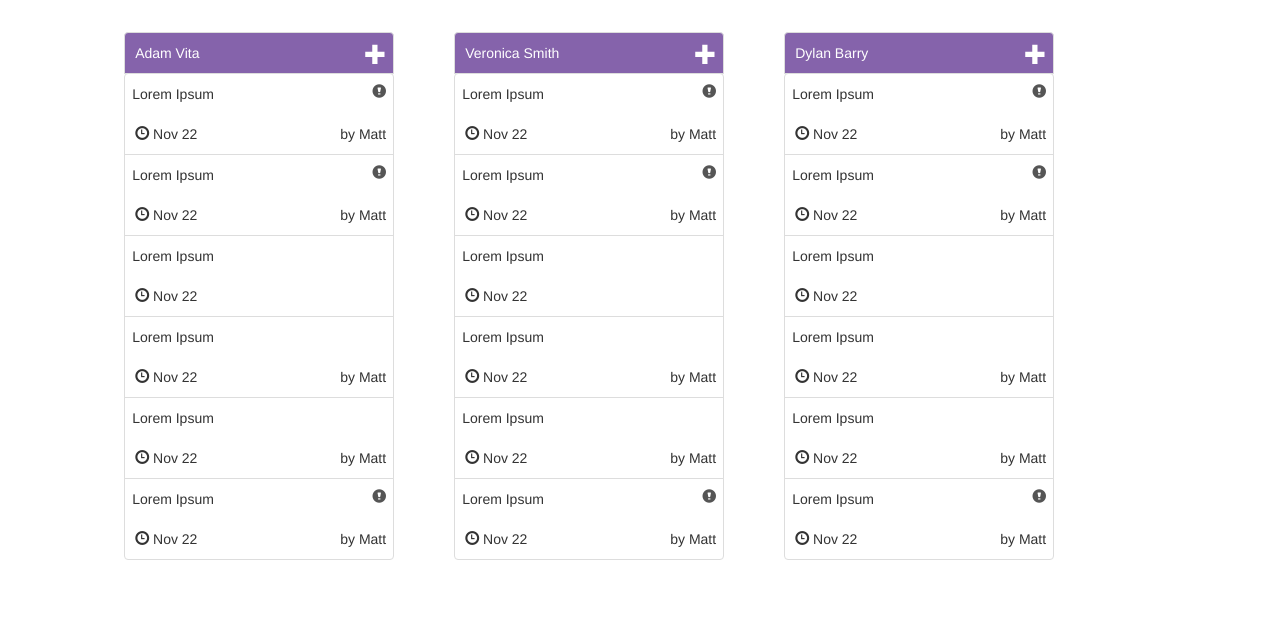
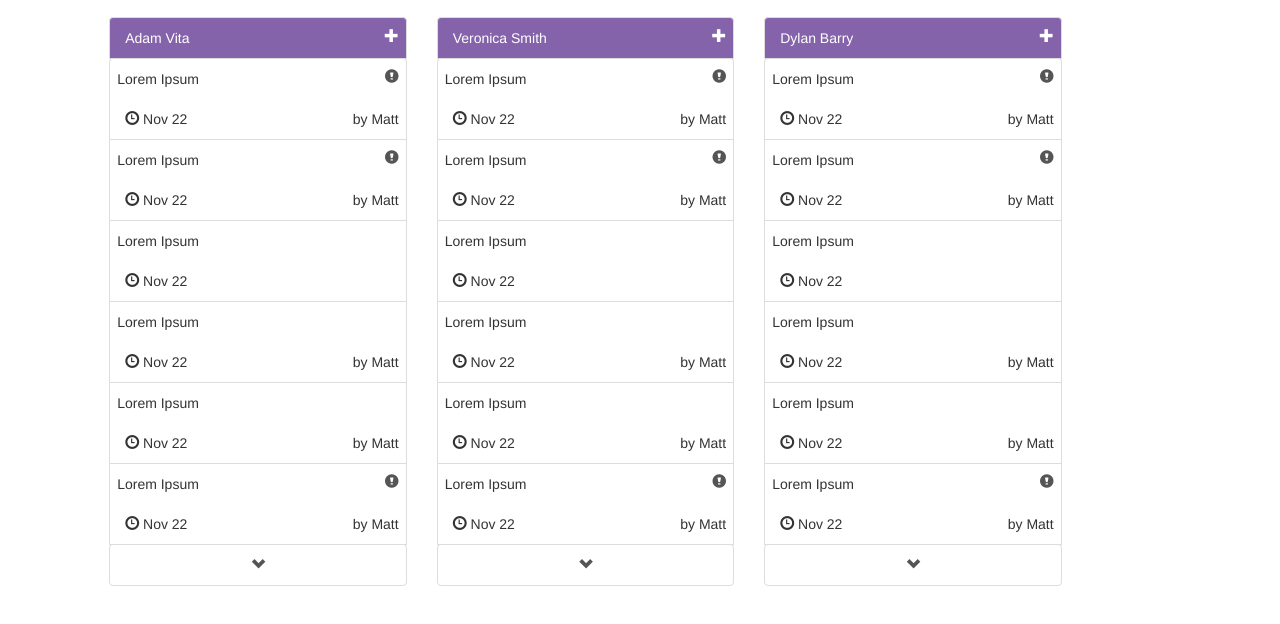
Before and after one commit to hawrylmj/urppl, a website: page public/index.html in a window 1280 px wide. Shown: the part 58-682 px from the top of the page. Drawn offline with nearby package versions, Linux system fonts and the light colour scheme.

Commit message:
more CSS fun!

```diff
--- a/public/index.html
+++ b/public/index.html
@@ -134,6 +134,7 @@
     <i class="glyphicon glyphicon-time"></i> Nov 22
     <span class="right-bottom">by Matt</span>
   </li>
+  <a href="#"><li class="list-group-item list-footer"><i class="more glyphicon glyphicon-chevron-down"></i></li></a>
 </ul>
 </div>
 <div class="list col-md-3 ">
@@ -187,6 +188,7 @@
     <i class="glyphicon glyphicon-time"></i> Nov 22
     <span class="right-bottom">by Matt</span>
   </li>
+  <a href="#"><li class="list-group-item list-footer"><i class="more glyphicon glyphicon-chevron-down"></i></li></a>
 </ul>
 </div>
 <div class="list col-md-3 ">
@@ -240,9 +242,12 @@
     <i class="glyphicon glyphicon-time"></i> Nov 22
     <span class="right-bottom">by Matt</span>
   </li>
+  <a href="#"><li class="list-group-item list-footer"><i class="more glyphicon glyphicon-chevron-down"></i></li></a>
 </ul>
+
 </div>
 <div class="col-md-1"></div>
+</div>
 
 
     <script src="//ajax.googleapis.com/ajax/libs/jquery/1.10.1/jquery.min.js"></script>
--- a/public/js/main.js
+++ b/public/js/main.js
@@ -4,6 +4,12 @@ $(document).ready(function(){
         e.preventDefault();
         $("#wrapper").toggleClass("active");
     });
+  $('.list-group li').click(function(){
+     console.log("test");
+  });
+  $('.plus').click(function(){
+     console.log("test");
+  });
 });
 
 var adjustment
@@ -42,4 +48,5 @@ $("ul.simple_with_animation").sortable({
       top: position.top - adjustment.top
     })
   }
+
 })
--- a/public/ss/customVariables.less
+++ b/public/ss/customVariables.less
@@ -25,7 +25,7 @@
 
 @backdrop:				@brand-purple;
 @brand-primary:         #428bca;
-@brand-text:			white;
+@brand-text:			#FFFFFF;
 @brand-success:         @brand-teal;
 @brand-warning:         #f0ad4e;
 @brand-danger:          #d9534f;
@@ -41,7 +41,7 @@
 // -------------------------
 
 @link-color:            @gray;
-@glyphlink:				white;
+@glyphlink:				#FFFFFF;
 @link-hover-color:      darken(@link-color, 15%);
 
 // Typography
--- a/public/ss/style.less
+++ b/public/ss/style.less
@@ -11,12 +11,6 @@ body {
 #logo{
 	height: 55px;
 	margin-right: 25px;
-}
-
-.list{
-	width:300px;
-	margin: 15px;
-	float:left;
 }
 .navbar-static-top {
   margin-bottom: 19px;
@@ -39,14 +33,7 @@ ol.example li.placeholder:before {
   position: absolute;
   /** Define arrowhead **/
 }
-/*.list{
-	width:300px;
-	float:left;
-	margin: 25px;
-}*/
-.list-group-item{
-	padding: 10px;
-}
+
 .title{
 	background-color: @backdrop;
 	color:@brand-text;
@@ -81,12 +68,12 @@ ol.example li.placeholder:before {
 	right:@vertical-Offset;
 	top:@horizontal-Offset;
 	color:@glyphlink;
-	font-size:150%;
 }
 .login{
 	position: relative;
 	top:@vertical-Offset;
 }
+
 @font-face{
 	font-family: sanserifing;
 	src: url('/fonts/Sansserifing.ttf'),
@@ -95,3 +82,6 @@ ol.example li.placeholder:before {
 .navbar-brand-lower{
 	font-family: 'sanserifing', Sans-Serif;
 }
+.list-footer{
+	text-align: center;
+}
```
Lines whose indentation alone changed are shown as unchanged.
